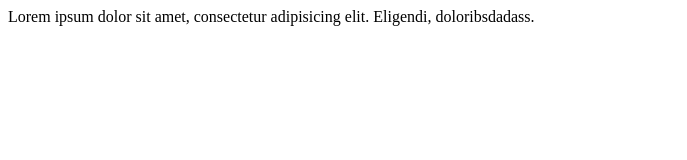
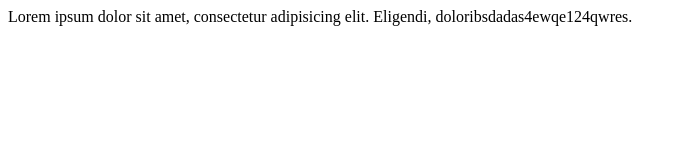
Before and after one commit to Dezzmond21/Lab.4, a plain HTML site: page index.html in a window 1280 px wide. Shown: the whole page, without its empty margins (0-687 px from the left). Drawn offline with Linux system fonts and the light colour scheme.

Commit message:
change last element

```diff
--- a/index.html
+++ b/index.html
@@ -9,7 +9,7 @@
 </head>
 
 <body>
-   Lorem ipsum dolor sit amet, consectetur adipisicing elit. Eligendi, doloribsdadass.
+   Lorem ipsum dolor sit amet, consectetur adipisicing elit. Eligendi, doloribsdadas4ewqe124qwres.
 </body>
 
 </html>
```
